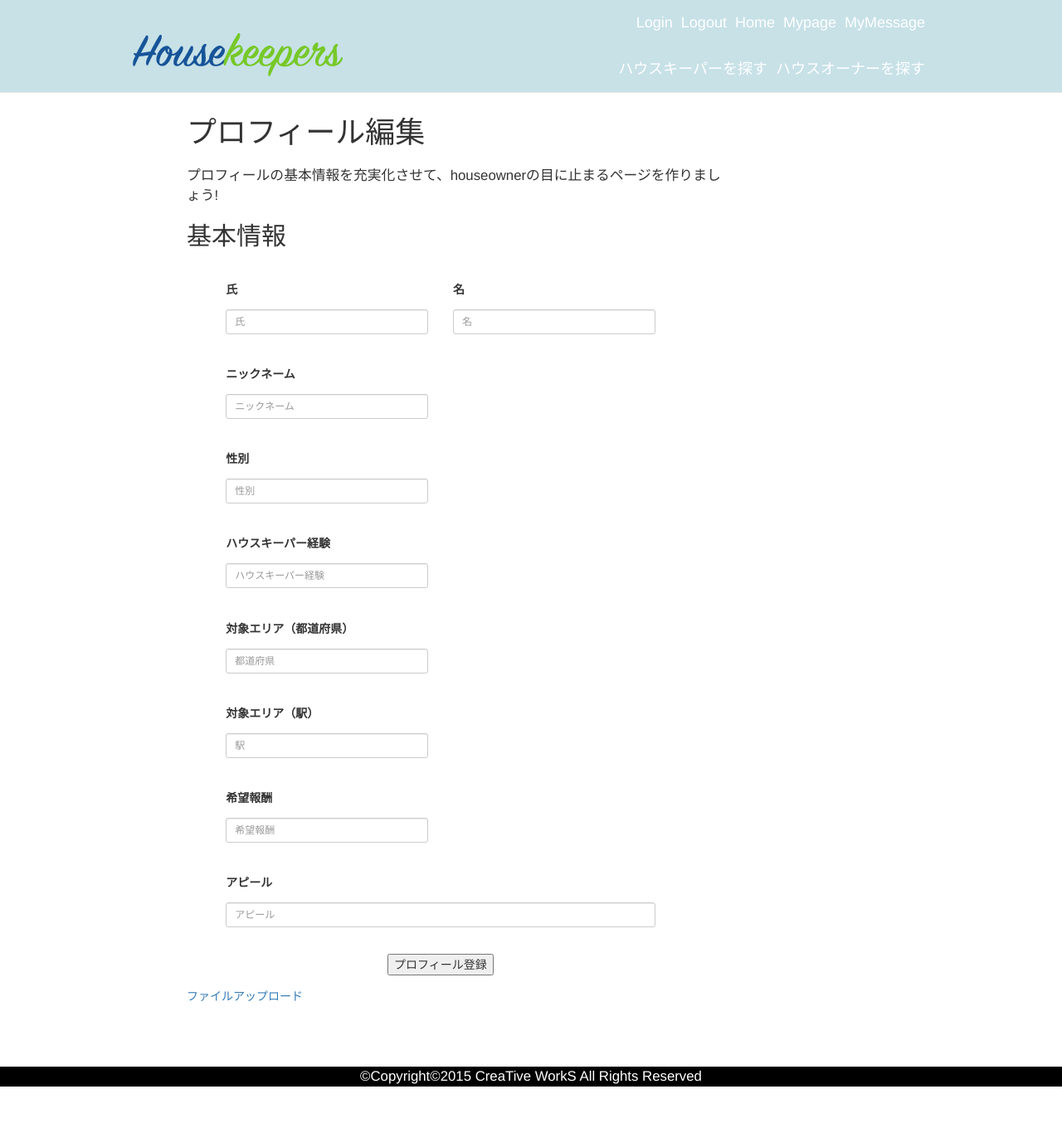
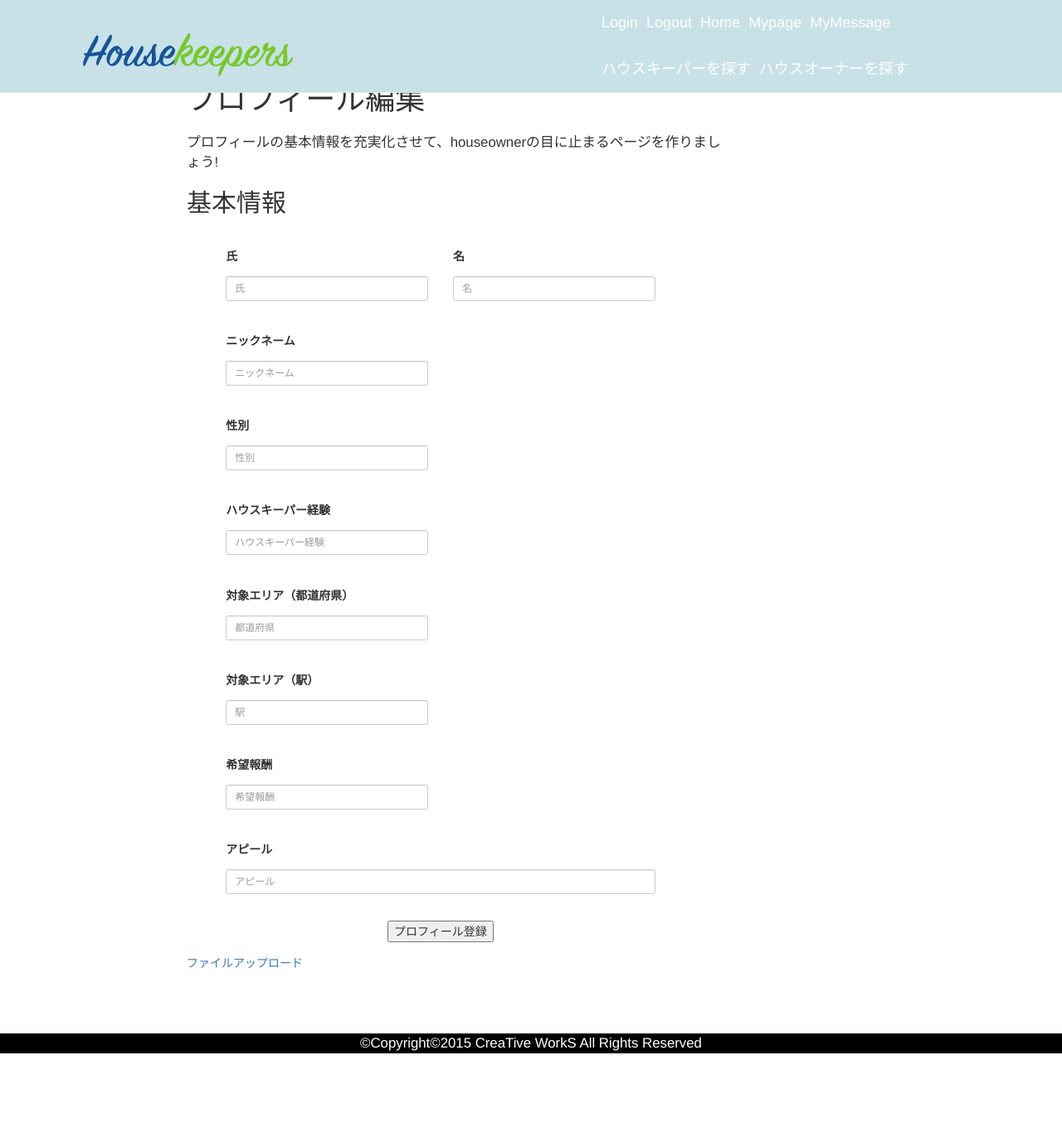
Before and after one commit to yoheisugiyama/Housekeepers, a CakePHP app: the page made by app/View/Users/mypage.ctp in a window 1280 px wide. Shown: the whole page at 83% size. After the commit the page ends 1270 px from the top, so only its background shows below. Run offline with PHP 8.4 and a stand-in for CakePHP, Linux system fonts and the light colour scheme; the template is opened without the code that fills it, so the values that code supplies are empty; form fields are guessed from the names that the template uses; some libraries are stand-ins or nearby versions.

Commit message:
layout revised

```diff
--- a/app/webroot/css/style.css
+++ b/app/webroot/css/style.css
@@ -47,7 +47,7 @@ body{
 
 
 .row{
-    width: 960px;
+    width: 1080px;
     margin:0 auto;
     position:relative;
 
@@ -102,6 +102,7 @@ ul.nav-right{
     display:inline;
     margin-top:10px;
     font-size: 18px;
+    width:500px;
 
 }
 
@@ -177,16 +178,16 @@ div#overLayer{
 
 
 body{
-    padding-top:110px;
+    padding-top:70px;
     font-family: 'Open Sans', sans-serif;
 
 }
 
 .main{
     clear:both;
-    background-image: url(../img/top_1.jpg);
+    background-image: url(../img/top_1_small.jpg);
     background-size: 100%;
-    height:600px;
+    height:500px;
 }
 
 
```
Also changed, not shown: app/webroot/img/interview.png (added), app/webroot/img/kaiin.png (added), app/webroot/img/pagination.png (added), app/webroot/img/top_1.jpg (added), app/webroot/img/top_1_small.jpg (added), app/webroot/img/top_3.jpg (added), app/webroot/img/top_4.png (added), app/webroot/img/trial.png (added).
